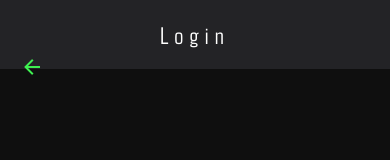
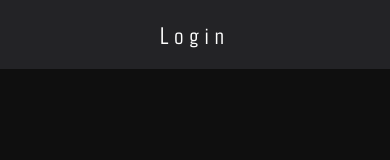
Before and after one commit to martgvr/react_native_coderhouse, a React Native app in the folder proyecto_final/: screen / in a window 390 px wide. Shown: the top 160 px of the page. Built offline with nearby package versions, Linux system fonts and the light colour scheme.

Commit message:
after clase 13

```diff
--- a/proyecto_final/src/components/Header.jsx
+++ b/proyecto_final/src/components/Header.jsx
@@ -6,7 +6,7 @@ const Header = ({ route, navigation }) => {
 	return (
 		<View style={styles.containerHeader}>
 			{
-				route.name !== 'Shop' &&
+				((route.name !== 'Shop') && (route.name !== 'Login') && (route.name !== 'Signup'))&&
 					<Pressable style={styles.pressable} onPress={() => navigation.goBack()}>
 						<MaterialCommunityIcons name="arrow-left" color={COLORS.accents} size={24} />
 					</Pressable>
--- a/proyecto_final/src/features/user/userSlice.js
+++ b/proyecto_final/src/features/user/userSlice.js
@@ -12,12 +12,12 @@ export const userSlice = createSlice({
         setUser: (state, action) => {
             state.value = action.payload
         },
-        logOut: (state) => {
+        signOut: (state) => {
             state.value = { email: '', idToken: '', }
         }
     }
 })
 
-export const { setUser, logOut } = userSlice.actions
+export const { setUser, signOut } = userSlice.actions
 
 export default userSlice.reducer
```
